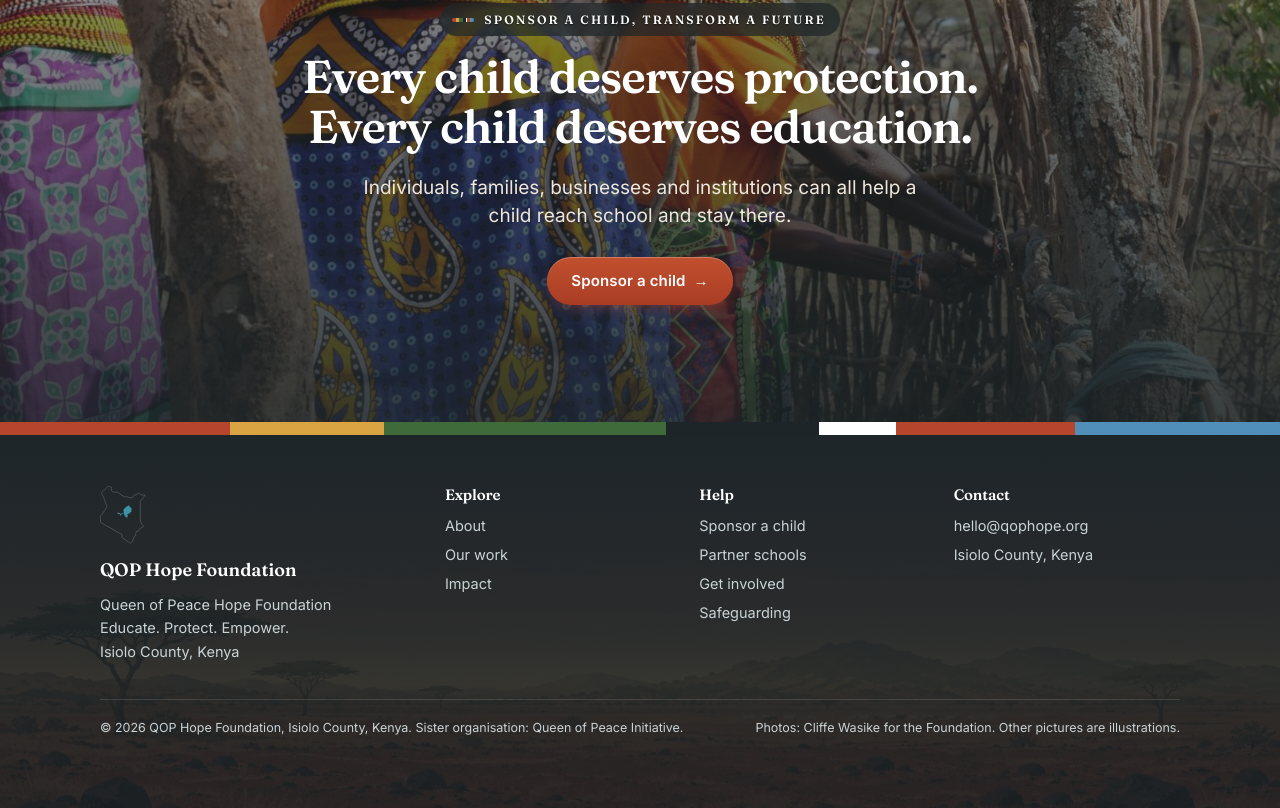
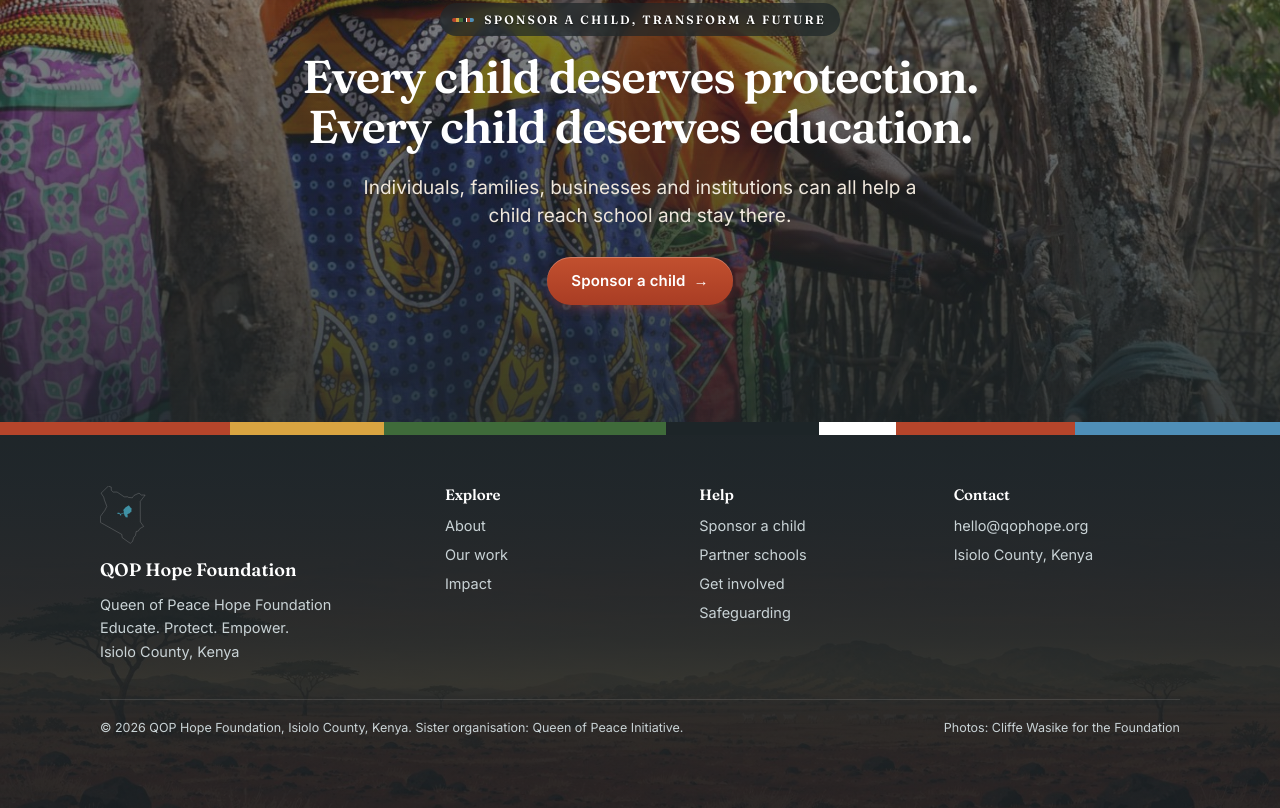
Before and after one commit to myers-studio/qophope-site, a plain HTML site: page index.html in a window 1280 px wide. Shown: the part 5015-5823 px from the top of the page. Drawn offline with nearby package versions, Linux system fonts and the light colour scheme.

Commit message:
Footer: remove the illustrations sentence
Co-Authored-By: Claude Fable 5.2 <noreply@anthropic.com>

```diff
--- a/index.html
+++ b/index.html
@@ -1045,7 +1045,7 @@ body.eve .pagehead .dusk::before{background-image:url(img/bg-day-night.jpg)}
       <div><h4>Help</h4><ul><li><a href="#sponsor">Sponsor a child</a></li><li><a href="#partners">Partner schools</a></li><li><a href="#involved">Get involved</a></li><li><a href="#about">Safeguarding</a></li></ul></div>
       <div><h4>Contact</h4><ul><li><a href="mailto:hello@qophope.org">hello@qophope.org</a></li><li>Isiolo County, Kenya</li></ul></div>
     </div>
-    <div class="fine"><span>© 2026 QOP Hope Foundation, Isiolo County, Kenya. Sister organisation: Queen of Peace Initiative.</span><span>Photos: Cliffe Wasike for the Foundation. Other pictures are illustrations.</span></div>
+    <div class="fine"><span>© 2026 QOP Hope Foundation, Isiolo County, Kenya. Sister organisation: Queen of Peace Initiative.</span><span>Photos: Cliffe Wasike for the Foundation</span></div>
 
   </div>
 </footer>
```
